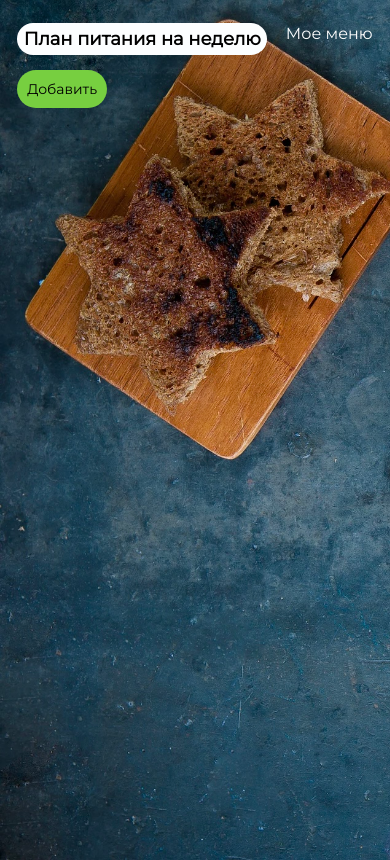
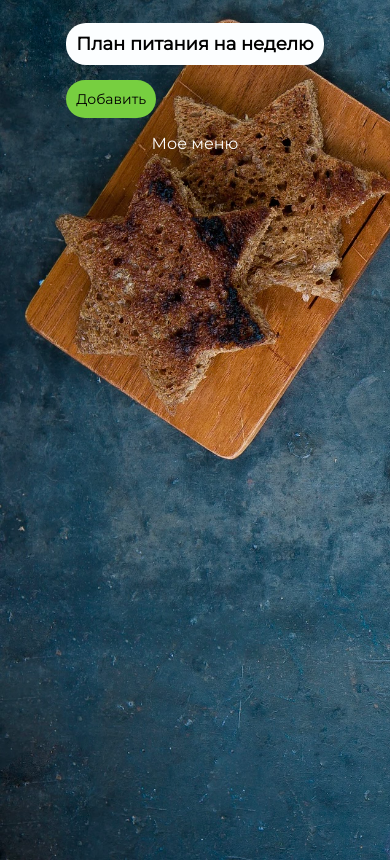
Before and after one commit to Sv-Alena/meal-plan-for-the-week, a React (Create React App) app: page / in a window 390 px wide. Built offline with nearby package versions, Linux system fonts and the light colour scheme.

Commit message:
Update App.css

```diff
--- a/src/App.css
+++ b/src/App.css
@@ -112,7 +112,17 @@ textarea{
 @media all and (max-width: 500px) {
   .ListMeals_container-title {
     font-size: 18px;
-    padding: 5px;
+    padding: 10px;
     text-align: center;
   }
+
+  .App {
+    display: flex;
+    flex-direction: column;
+    align-items: center;
+  }
+  .ListMeals_plans {
+    width:100%;
+    text-wrap: wrap;
+  }
 }
```
